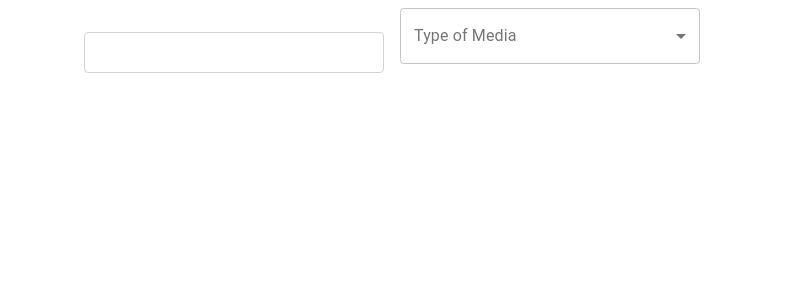
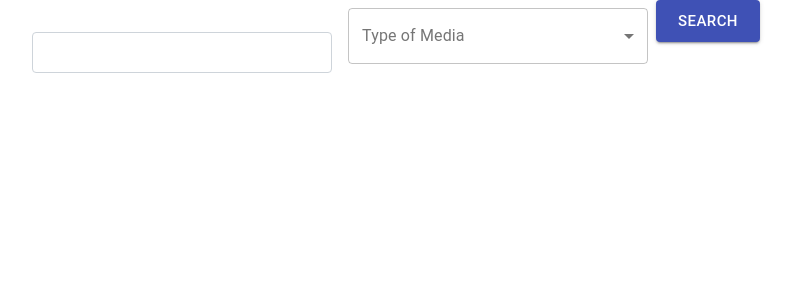
Before and after one commit to BradleyLund/react-itunes-api, a React (Create React App) app in the folder frontend/: page / in a window 1280 px wide. Shown: the top 300 px of the page, without its empty margins (248-1040 px from the left). Built offline with nearby package versions, Linux system fonts and the light colour scheme.

Commit message:
change backend port

```diff
--- a/frontend/package.json
+++ b/frontend/package.json
@@ -2,6 +2,7 @@
   "name": "frontend",
   "version": "0.1.0",
   "private": true,
+  "proxy": "http://localhost:8080",
   "dependencies": {
     "@material-ui/core": "4.12.3",
     "@testing-library/jest-dom": "^5.11.4",
--- a/frontend/src/Components/inputform.js
+++ b/frontend/src/Components/inputform.js
@@ -4,6 +4,7 @@ import InputLabel from "@material-ui/core/InputLabel";
 import FormControl from "@material-ui/core/FormControl";
 import Select from "@material-ui/core/Select";
 import InputBase from "@material-ui/core/InputBase";
+import Button from "@material-ui/core/Button";
 
 // I probably need to combine the two input and select into one component to access both states when the user clicks submit
 // maybe try using hooks to get that working
@@ -114,6 +115,13 @@ export default function InputForm() {
           <option value={"all"}>All</option>
         </Select>
       </FormControl>
+      <Button
+        variant="contained"
+        size="large"
+        color="primary"
+        className={classes.margin}>
+        Search
+      </Button>
     </div>
   );
 }
```
Also changed, not shown: 1 other file (tests, documents, lock files or other folders).
